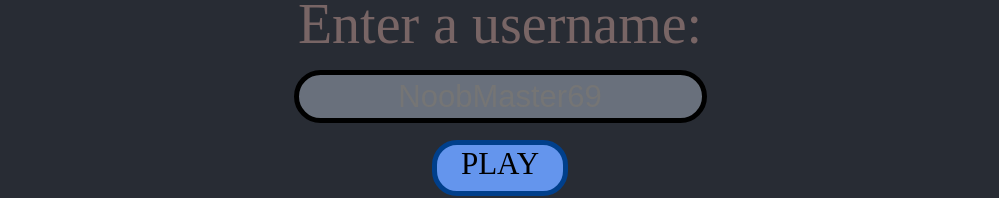
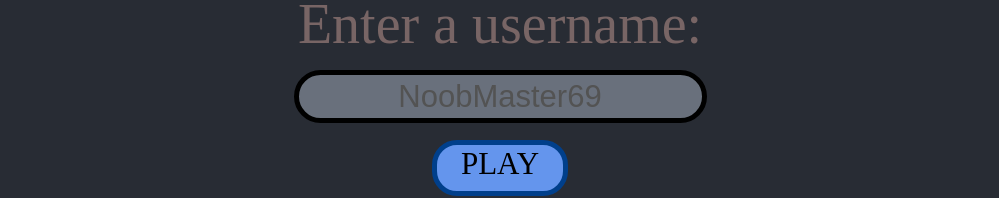
Before and after one commit to ThunderV01d/Technovanza-AmongUs, a React (Create React App) app: page / in a window 1280 px wide. Shown: the part 498-696 px from the top of the page, without its empty margins (140-1139 px from the left). Built offline with nearby package versions, Linux system fonts and the light colour scheme.

Commit message:
minor update

```diff
--- a/src/App.css
+++ b/src/App.css
@@ -50,3 +50,7 @@ input[type=submit]:hover {
   border:5px solid rgb(0, 24, 52);
   color:''
 }
+
+::placeholder {
+  color: rgb(83, 83, 83);
+}
```
